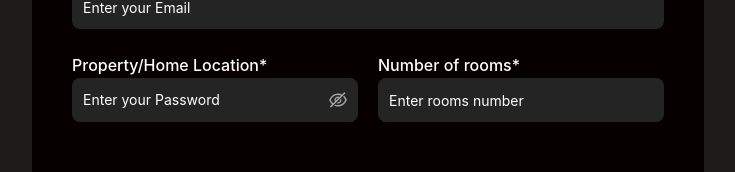
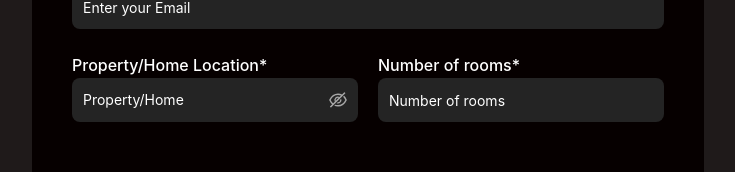
Before and after one commit to Mahedihasanimam/appartly-frontend, a Next.js app: page /auth/becomeinvestor in a window 1280 px wide. Shown: the part 459-631 px from the top of the page, without its empty margins (272-1007 px from the left). Built offline with nearby package versions, Linux system fonts and the light colour scheme.

Commit message:
become investor edited

```diff
--- a/src/app/(mainlayout)/payment/page.jsx
+++ b/src/app/(mainlayout)/payment/page.jsx
@@ -1,101 +1,3 @@
-// 'use client'
-// import React from 'react';
-// import { Input, Button, Card, DatePicker, Select } from 'antd';
-// import { CreditCardOutlined } from '@ant-design/icons';
-// import Link from 'next/link';
-// import crmimg from '/public/images/crm.png'
-// import Image from 'next/image';
-// import { MdOutlineChevronLeft } from "react-icons/md";
-// import { useRouter } from 'next/navigation';
-// const { RangePicker } = DatePicker;
-
-// const Payment = () => {
-//     const router = useRouter();
-
-//     const handlepay=()=>{
-//         console.log("payment");
-//     }
-//     return (
-//     <div className="min-h-screen  text-[#FFFFFFCC] flex justify-center items-center p-6">
-
-//       <div className="w-full max-w-6xl  space-y-6 ">
-//              <h2 className="text-xl flex space-x-2 items-center font-semibold mb-4">
-
-//                 {/* TDO ONE STEP BACK BUTTON */}
-//                 <button onClick={() => router.back()} className="focus:outline-none">
-//         <MdOutlineChevronLeft className="text-4xl cursor-pointer" />
-//       </button>
-
-//                  Confirm & Pay</h2>
-//         {/* Payment Details */}
-//         <div className="lg:flex md:flex flex-row  justify-between gap-6">
-//           <div className="flex-1">
-
-//             <div className="mb-4 space-y-4">
-//               <div className="flex items-center justify-between space-x-2">
-//                 <span className="text-xl font-medium">Pay with</span>
-//                 <Image src={crmimg} width={40} height={40} alt='crm'/>
-//               </div>
-//               <div className="space-y-4">
-//                 <Input prefix={<CreditCardOutlined className="text-[#FFFFFFCC] pr-2 text-lg" />} size="large" placeholder="Card number" className="bg-[#242424] hover:bg-[#242424]  border-none text-[#FFFFFFCC] opacity-70 text-[16px]" />
-//                 <div className="flex gap-2">
-//                   <Input size="large" placeholder="Expiration" className="bg-[#242424] hover:bg-[#242424]  border-none text-[#FFFFFFCC] opacity-70 text-[16px]" />
-//                   <Input size="large" placeholder="CVV" className="bg-[#242424] hover:bg-[#242424]  border-none text-[#FFFFFFCC] opacity-70 text-[16px]" />
-//                 </div>
-//               </div>
-//             </div>
-//             <p className="text-[#FFFFFF] text-[16px]  font-medium mt-8 opacity-70">
-//               By selecting the button below, I agree to the Host{'`'}s House Rules, Appartali{'`'}s Rebooking and Refund Policy, and that Appartali can charge my payment method if Im responsible for damage.
-//             </p>
-//             {/* Confirm Button */}
-//         <Button onclick={handlepay} style={{backgroundColor: '#EBCA7E',color: 'black'}} type="primary" size="large" className="bg-yellow-500 text-black font-bold w-fit mx-auto px-8 mt-12 block">
-//           Confirm & Pay
-//         </Button>
-//           </div>
-
-//           {/* Summary calculate */}
-//           <div className="w-80 p-4 py-8 lg:mt-0 md:mt-0 mt-12 lg:w-auto md:w-auto  bg-[#1B1B1B] h-fit rounded-lg space-y-4">
-//             <div className="text-[24px]  text-[#FFFFFF] font-bold">$560.00 <span className="text-sm">Per night</span></div>
-//             <div>
-//               <RangePicker className="w-full bg-[#4B4B4B] hover:bg-[#4B4B4B] h-[44px] border-none text-[#FFFFFFCC] opacity-70 text-[16px]" />
-//             </div>
-//             <div className=''>
-//             <Select
-//       defaultValue="2"
-//       className="custom-select w-full h-[44px] "
-//     >
-//       <Select.Option value="1">1 Guest</Select.Option>
-//       <Select.Option value="2">2 Guests</Select.Option>
-//     </Select>
-
-//             </div>
-//             <div className="space-y-3 pt-8 text-[#FFFFFFCC]">
-//               <div className="flex justify-between">
-//                 <span>$80*5nights</span> <span>$400</span>
-//               </div>
-//               <div className="flex justify-between">
-//                 <span>Cleaning fee</span> <span>$80</span>
-//               </div>
-//               <div className="flex justify-between">
-//                 <span>Appartali service fee</span> <span>$80</span>
-//               </div>
-//               <div className="border-t border-gray-600 my-2"></div>
-//               <div className="flex justify-between font-semibold text-[#FFFFFFCC]">
-//                 <span>Total before taxes</span> <span>$560.00</span>
-//               </div>
-//             </div>
-//           </div>
-//         </div>
-
-
-//       </div>
-//     </div>
-//   );
-// };
-
-// export default Payment;
-
-
 'use client';
 import React from 'react';
 import { Input, Button, Card, DatePicker, Select } from 'antd';
@@ -153,7 +55,7 @@ const Payment = () => {
                             </div>
                         </div>
                         <p className="text-[#FFFFFF] text-[16px] font-medium mt-8 opacity-70">
-                            By selecting the button below, I agree to the Host's House Rules, Appartali's Rebooking and Refund Policy, and that Appartali can charge my payment method if I'm responsible for damage.
+                            By selecting the button below, I agree to the Host&apos;s House Rules, Appartali&apos;s Rebooking and Refund Policy, and that Appartali can charge my payment method if I&apos;m responsible for damage.
                         </p>
                         {/* Confirm Button */}
                         <Button onClick={handlepay} style={{ backgroundColor: '#EBCA7E', color: 'black' }} type="primary" size="large" className="bg-yellow-500 text-black font-bold w-fit mx-auto px-8 mt-12 block">
--- a/src/app/auth/becomeinvestor/page.jsx
+++ b/src/app/auth/becomeinvestor/page.jsx
@@ -7,6 +7,7 @@ import fbimage from "/public/icons/fb.svg";
 import googleimg from "/public/icons/google.svg";
 import Link from "next/link";
 import { useRouter } from "next/navigation";
+import Swal from "sweetalert2";
 const Becomeinvestor = ({
   title = "Become an Investor",
   description = "Please fill the valid information to create appartali investor account",
@@ -17,16 +18,23 @@ const Becomeinvestor = ({
   showSocialButtons = true,
 }) => {
   const [form] = Form.useForm();
-
-
   const router=useRouter()
   const handleFinish = (values) => {
-    router.push('/')
+
     if (onLogin) {
       onLogin(values);
     }
     form.resetFields();
   };
+
+  const handesubmit=()=>{
+    Swal.fire({
+      title: "Submited!",
+      text: "details submitted successfully please wait for approval",
+      icon: "success"
+    });
+    router.push('/')
+  }
 
   return (
     <div className="flex  justify-center items-center min-h-screen bg-[#FFFFFF1A]">
@@ -94,7 +102,7 @@ const Becomeinvestor = ({
           <Form.Item
           className="w-full"
             name="password"
-            rules={[{ required: true, message: "Please enter your password" }]}
+            rules={[{ required: true, message: "Please enter Property/Home" }]}
           >
              <p className="text-[#FFFFFF] text-[16px] font-medium">Property/Home Location*</p>
             <Input.Password
@@ -104,7 +112,7 @@ const Becomeinvestor = ({
                 border: "none",
                 color: "#FFFFFF99",
               }}
-              placeholder="Enter your Password"
+              placeholder="Property/Home"
               className="rounded-lg ant-input"
             />
           </Form.Item>
@@ -123,7 +131,7 @@ const Becomeinvestor = ({
                 border: "none",
                 color: "#FFFFFF99",
               }}
-              placeholder="Enter rooms number"
+              placeholder="Number of rooms"
               className="rounded-lg ant-input"
             />
           </Form.Item>
@@ -134,8 +142,9 @@ const Becomeinvestor = ({
 
 
 
-          <Link href={'/'}>
+
           <Button
+          onClick={handesubmit}
             style={{
               height: "44px",
               backgroundColor: "#EBCA7E",
@@ -147,7 +156,7 @@ const Becomeinvestor = ({
             className="w-full mt-12 bg-[#EBCA7E] font-bold"
           >
            Submit
-          </Button></Link>
+          </Button>
         </Form>
 
       </div>
```
